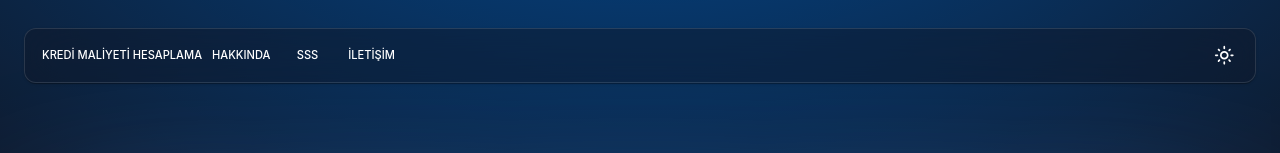
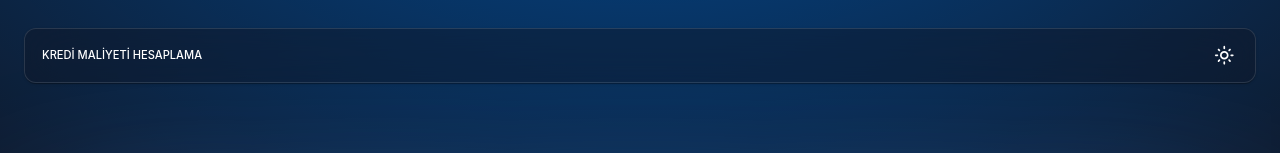
Before and after one commit to haticekatranciakgul/test.kredi-maliyeti-hesaplama, a React (Create React App) app: page / in a window 1280 px wide. Shown: the top 153 px of the page. Built offline with nearby package versions, Linux system fonts and the light colour scheme.

Commit message:
Update navbar

```diff
--- a/src/Components/Navbar.js
+++ b/src/Components/Navbar.js
@@ -66,21 +66,21 @@ export default function AppAppBar() {
                 color="inherit" size="small">
                 <Link to={`/hesapla`} style={{ textDecoration: 'none', color: 'inherit' }}>KREDİ MALİYETİ HESAPLAMA</Link>
               </Button>
-              <Button variant="text"
+             {/*  <Button variant="text"
                 sx={{ color: theme => theme.palette.mode === 'dark' ? 'white' : 'black' }}
                 size="small">
                 <Link to={`/hakkinda`} style={{ textDecoration: 'none', color: 'inherit' }}>HAKKINDA</Link>
-              </Button>
-              <Button variant="text"
+              </Button> */}
+              {/* <Button variant="text"
                 sx={{ color: theme => theme.palette.mode === 'dark' ? 'white' : 'black' }}
                 color="inherit" size="small" >
                 <Link to={`/sss`} style={{ textDecoration: 'none', color: 'inherit' }}>Sss</Link>
-              </Button>
-              <Button variant="text"
+              </Button> */}
+             {/*  <Button variant="text"
                 sx={{ color: theme => theme.palette.mode === 'dark' ? 'white' : 'black' }}
                 color="inherit" size="small" >
                 <Link to={`/iletisim`} style={{ textDecoration: 'none', color: 'inherit' }}>İLETİŞİM</Link>
-              </Button>
+              </Button> */}
             </Box>
           </Box>
           <Box
```
